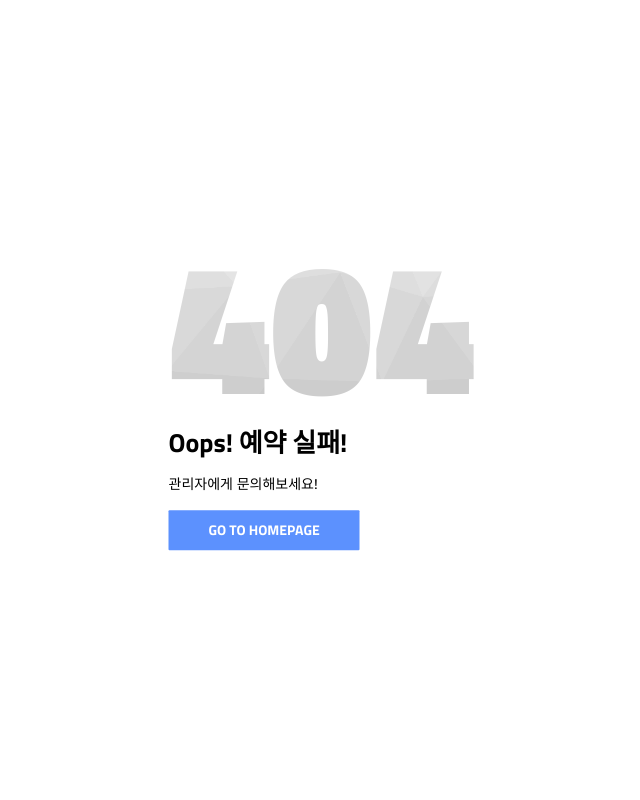
After one commit to jinShine/fc-passion-page, a Flask app: page /test in a window 1280 px wide. The commit adds this page. Shown: the whole page, without its empty margins (103-743 px from the left). Run offline with Flask 2, Linux system fonts and the light colour scheme.

Commit message:
구장 예약하기 로직 구현

```diff
--- a/fc_passion/app.py
+++ b/fc_passion/app.py
@@ -14,6 +14,7 @@ app.secret_key = b'1234wqerasdfzxcv'
 
 mongo = DB()
 scheduler = APScheduler()
+rg = ReservationGround()
 
 #########################################################
 # Schedule Job
@@ -34,9 +35,10 @@ def insta_api_schedular():
 # Home
 @app.route('/test')
 def test():
-    return render_template(
-        '/notice/header-basic-signup.html'
-    )
+    return render_template('/error/error_view_404.html')
+    # return render_template(
+    #     '/notice/header-basic-signup.html'
+    # )
 @app.route('/')
 def home():
 
@@ -384,23 +386,36 @@ def daily_life_list_view():
 
 #########################################################
 # 예약하기
-@app.route('/reservation', methods=['GET'])
+@app.route('/reservation', methods=['GET', 'POST'])
 def reservation_view():
-    return render_template('/reservation/reservation.html')
+    if request.method == 'GET':
+        return render_template('/reservation/reservation.html')
+    elif request.method == 'POST':
+        ground_name = request.form.get('ground_name')
+        return jsonify(rg.ground_search(rg.auto_login(), ground_name))
 
-@app.route('/reservation/ground', methods=['GET'])
-def reservation():
-    ground_name = request.args.get('ground')
-    print(ground_name)
+@app.route('/reservation/date', methods=['POST'])
+def reservation_date():
+    if request.method == 'POST':
+        selected_date = request.form.get('date')
+        print("!!!!", selected_date)
+        return jsonify(rg.select_date_info(selected_date))
 
-    reservation_ground = ReservationGround()
-    print(reservation_ground.ground_search(ground_name))
 
-    # return ground_search(auto_login(), ground_name)
+@app.route('/reservation/<selected_date>', methods=['GET'])
+def reservation_selected_date(selected_date):
+    if request.method == 'GET':
+        success = rg.reserve_selected_date(selected_date)
+
+        if success:
+            return render_template('/reservation/reservation.html')
+        else:
+            return render_template('/error/error_view_404.html')
+
 
 
 if __name__ == '__main__':
     scheduler.add_job(id = 'Scheduled task', func = insta_api_schedular, trigger = 'cron', day_of_week='sun', hour=1, minute=00)
     scheduler.start()
 
-    app.run('0.0.0.0',port=5164,debug=True)
+    app.run('0.0.0.0',port=5209,debug=True)
--- /dev/null
+++ b/fc_passion/static/third-party/error/css/style.css
@@ -0,0 +1,96 @@
+* {
+  -webkit-box-sizing: border-box;
+          box-sizing: border-box;
+}
+
+body {
+  padding: 0;
+  margin: 0;
+}
+
+#notfound {
+  position: relative;
+  height: 100vh;
+}
+
+#notfound .notfound {
+  position: absolute;
+  left: 50%;
+  top: 50%;
+  -webkit-transform: translate(-50%, -50%);
+      -ms-transform: translate(-50%, -50%);
+          transform: translate(-50%, -50%);
+}
+
+.notfound {
+  max-width: 767px;
+  width: 100%;
+  line-height: 1.4;
+  padding: 0px 15px;
+}
+
+.notfound .notfound-404 {
+  position: relative;
+  height: 150px;
+  line-height: 150px;
+  margin-bottom: 25px;
+}
+
+.notfound .notfound-404 h1 {
+  font-family: 'Titillium Web', sans-serif;
+  font-size: 186px;
+  font-weight: 900;
+  margin: 0px;
+  text-transform: uppercase;
+  background: url('../image//text.png');
+  -webkit-background-clip: text;
+  -webkit-text-fill-color: transparent;
+  background-size: cover;
+  background-position: center;
+}
+
+.notfound h2 {
+  font-family: 'Titillium Web', sans-serif;
+  font-size: 26px;
+  font-weight: 700;
+  margin: 0;
+}
+
+.notfound p {
+  font-family: 'Montserrat', sans-serif;
+  font-size: 14px;
+  font-weight: 500;
+  margin-bottom: 0px;
+  text-transform: uppercase;
+}
+
+.notfound a {
+  font-family: 'Titillium Web', sans-serif;
+  display: inline-block;
+  text-transform: uppercase;
+  color: #fff;
+  text-decoration: none;
+  border: none;
+  background: #5c91fe;
+  padding: 10px 40px;
+  font-size: 14px;
+  font-weight: 700;
+  border-radius: 1px;
+  margin-top: 15px;
+  -webkit-transition: 0.2s all;
+  transition: 0.2s all;
+}
+
+.notfound a:hover {
+  opacity: 0.8;
+}
+
+@media only screen and (max-width: 767px) {
+  .notfound .notfound-404 {
+    height: 110px;
+    line-height: 110px;
+  }
+  .notfound .notfound-404 h1 {
+    font-size: 120px;
+  }
+}
--- a/fc_passion/tempCodeRunnerFile.py
+++ b/fc_passion/tempCodeRunnerFile.py
@@ -1,2 +1,3 @@
 
-        except:
+    #     '/notice/header-basic-signup.html'
+    # )
--- /dev/null
+++ b/fc_passion/templates/error/error_view_404.html
@@ -0,0 +1,43 @@
+<!DOCTYPE html>
+<html lang="en">
+
+<head>
+	<meta charset="utf-8">
+	<meta http-equiv="X-UA-Compatible" content="IE=edge">
+	<meta name="viewport" content="width=device-width, initial-scale=1">
+	<!-- The above 3 meta tags *must* come first in the head; any other head content must come *after* these tags -->
+
+	<title>404 HTML Template by Colorlib</title>
+
+	<!-- Google font -->
+	<link href="https://fonts.googleapis.com/css?family=Montserrat:500" rel="stylesheet">
+	<link href="https://fonts.googleapis.com/css?family=Titillium+Web:700,900" rel="stylesheet">
+
+	<!-- Custom stlylesheet -->
+	<link rel="stylesheet" href="{{ url_for('static', filename='third-party/error/css/style.css') }}" />
+
+	<!-- HTML5 shim and Respond.js for IE8 support of HTML5 elements and media queries -->
+	<!-- WARNING: Respond.js doesn't work if you view the page via file:// -->
+	<!--[if lt IE 9]>
+		  <script src="https://oss.maxcdn.com/html5shiv/3.7.3/html5shiv.min.js"></script>
+		  <script src="https://oss.maxcdn.com/respond/1.4.2/respond.min.js"></script>
+		<![endif]-->
+
+</head>
+
+<body>
+
+	<div id="notfound">
+		<div class="notfound">
+			<div class="notfound-404">
+				<h1>404</h1>
+			</div>
+			<h2>Oops! 예약 실패!</h2>
+			<p>관리자에게 문의해보세요!</p>
+			<a href="/">Go To Homepage</a>
+		</div>
+	</div>
+
+</body>
+
+</html>
```
Also changed, not shown: fc_passion/ground_crawling.py (+76 -22 lines), fc_passion/static/js/reservation.js (+75 -5 lines), fc_passion/templates/reservation/reservation.html (+19 -10 lines), fc_passion/static/css/ui_styles.css, fc_passion/static/third-party/error/image/text.png (added).
